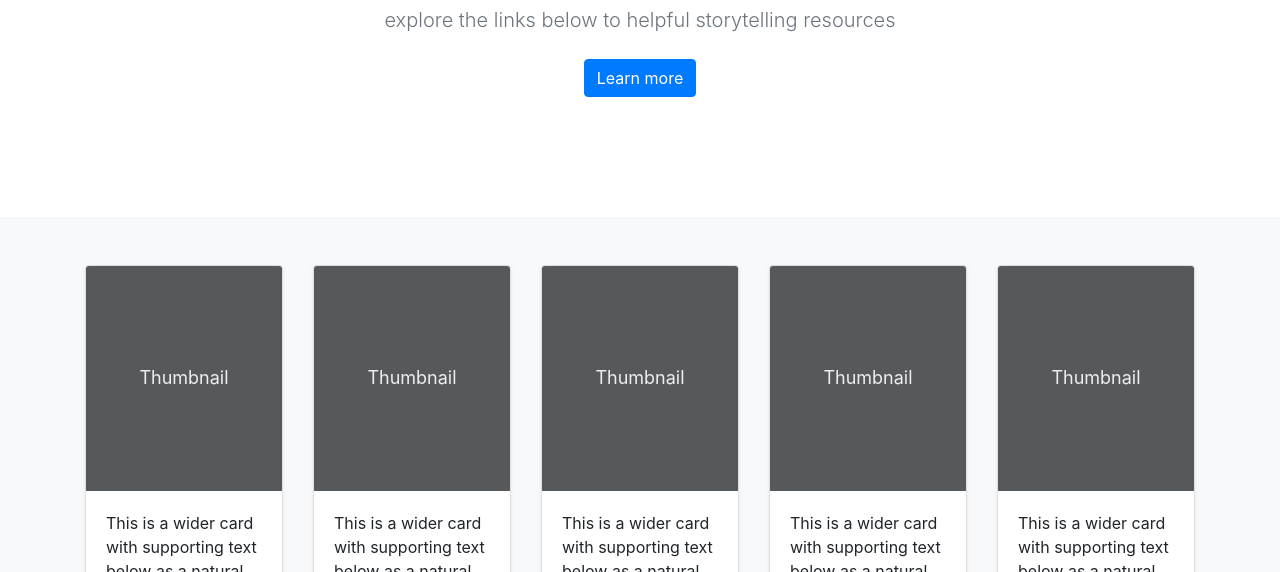
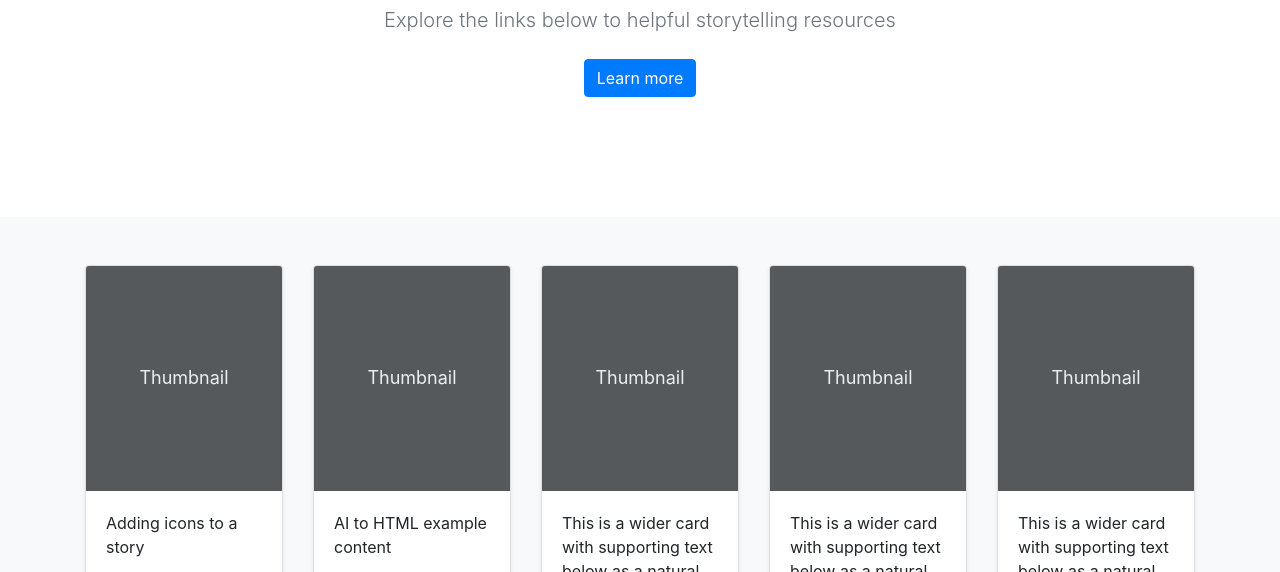
Before and after one commit to ross-donihue/2022, a plain HTML site: page index.html in a window 1280 px wide. Shown: the part 203-775 px from the top of the page. Drawn offline with nearby package versions, Linux system fonts and the light colour scheme.

Commit message:
Update index.html

```diff
--- a/index.html
+++ b/index.html
@@ -109,7 +109,7 @@
     <div class="row py-lg-5">
       <div class="col-lg-6 col-md-8 mx-auto">
         <h1 class="fw-light">Helpful resources</h1>
-        <p class="lead text-muted">explore the links below to helpful storytelling resources</p>
+        <p class="lead text-muted">Explore the links below to helpful storytelling resources</p>
         <p>
           <a href="#" class="btn btn-primary my-2">Learn more</a>
 
@@ -127,7 +127,7 @@
             <svg class="bd-placeholder-img card-img-top" width="100%" height="225" xmlns="http://www.w3.org/2000/svg" role="img" aria-label="Placeholder: Thumbnail" preserveAspectRatio="xMidYMid slice" focusable="false"><title>Placeholder</title><rect width="100%" height="100%" fill="#55595c"/><text x="50%" y="50%" fill="#eceeef" dy=".3em">Thumbnail</text></svg>
 
             <div class="card-body">
-              <p class="card-text">This is a wider card with supporting text below as a natural lead-in to additional content. This content is a little bit longer.</p>
+              <p class="card-text">Adding icons to a story</p>
               <div class="d-flex justify-content-between align-items-center">
                 <div class="btn-group">
                   <button type="button" class="btn btn-sm btn-outline-secondary">View</button>
@@ -143,7 +143,7 @@
             <svg class="bd-placeholder-img card-img-top" width="100%" height="225" xmlns="http://www.w3.org/2000/svg" role="img" aria-label="Placeholder: Thumbnail" preserveAspectRatio="xMidYMid slice" focusable="false"><title>Placeholder</title><rect width="100%" height="100%" fill="#55595c"/><text x="50%" y="50%" fill="#eceeef" dy=".3em">Thumbnail</text></svg>
 
             <div class="card-body">
-              <p class="card-text">This is a wider card with supporting text below as a natural lead-in to additional content. This content is a little bit longer.</p>
+              <p class="card-text">AI to HTML example content</p>
               <div class="d-flex justify-content-between align-items-center">
                 <div class="btn-group">
                   <button type="button" class="btn btn-sm btn-outline-secondary">View</button>
```
